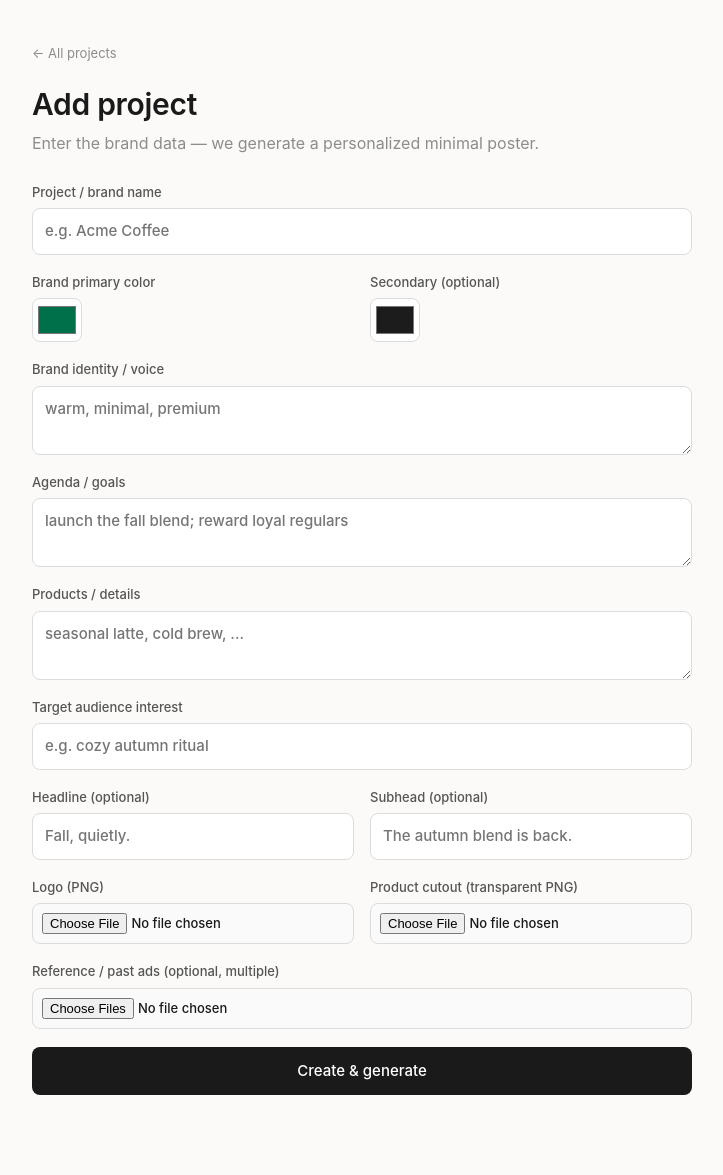
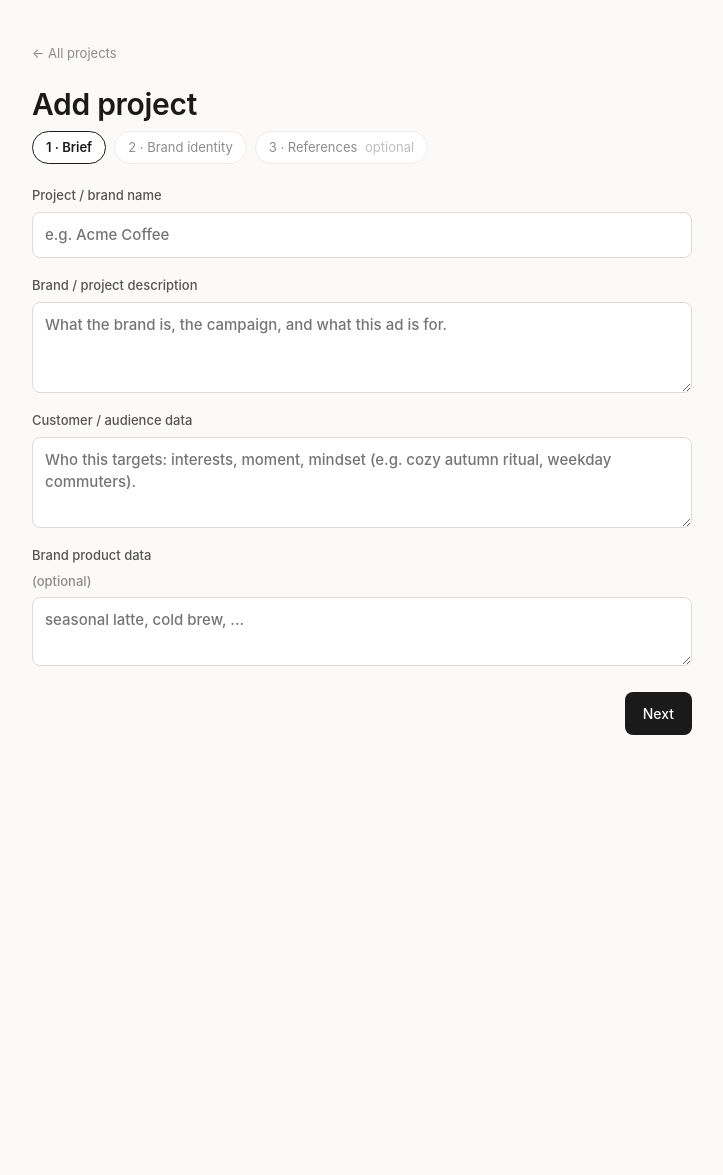
Before and after one commit to andrewcjh27/project-ad, a Flask app: page /new in a window 1280 px wide. Shown: the part 74-1249 px from the top of the page, without its empty margins (140-863 px from the left). After the commit the page ends 809 px from the top, so only its background shows below. Run offline with Flask 3, Linux system fonts and the light colour scheme.

Commit message:
Port the 3-step wizard + AI-default flow into the Flask webapp
Bring the standalone studio's structure to the server-backed app (the one with
the real pipeline):
- new.html is now a 3-step wizard — Brief (name, description, audience, product
  data) / Brand identity (colors, values, voice, agenda, headline, logo) /
  References (optional past ads + product cutout) — with client-side step
  switching and a name guard.
- app.py gains description + brand_values fields/columns (with a migration for
  older DBs) and stores them.
- generator.py defaults to AI image generation when the server has a Gemini key
  (else the minimal procedural preset), still falling back to the preset on any
  provider error; the copy brief now includes description + brand values.
- project page shows Description / Audience / Brand values; CSS adds the wizard
  step styles.

Co-Authored-By: Claude Opus 4.8 <noreply@anthropic.com>
Claude-Session: https://claude.ai/code/session_01MJXrfn2uNURtkTZawAEDTi

```diff
--- a/webapp/app.py
+++ b/webapp/app.py
@@ -36,8 +36,8 @@ os.makedirs(GENERATED, exist_ok=True)
 app = Flask(__name__)
 app.config["MAX_CONTENT_LENGTH"] = 16 * 1024 * 1024   # 16 MB upload cap
 
-FIELDS = ["name", "brand_primary", "brand_secondary", "identity", "agenda",
-          "products", "target_interest", "headline", "subhead"]
+FIELDS = ["name", "brand_primary", "brand_secondary", "description", "identity",
+          "brand_values", "agenda", "products", "target_interest", "headline", "subhead"]
 
 
 def db():
@@ -49,10 +49,16 @@ def db():
 def init_db():
     con = db()
     con.execute("""CREATE TABLE IF NOT EXISTS projects (
-        id TEXT PRIMARY KEY, name TEXT, created_at TEXT,
-        brand_primary TEXT, brand_secondary TEXT, identity TEXT, agenda TEXT,
+        id TEXT PRIMARY KEY, name TEXT, created_at TEXT, description TEXT,
+        brand_primary TEXT, brand_secondary TEXT, brand_values TEXT, identity TEXT, agenda TEXT,
         products TEXT, target_interest TEXT, headline TEXT, subhead TEXT,
         logo_path TEXT, product_path TEXT, ref_ads TEXT, poster_path TEXT, hero_seed INTEGER)""")
+    # Migrate older DBs that predate the wizard fields.
+    for col in ("description", "brand_values"):
+        try:
+            con.execute(f"ALTER TABLE projects ADD COLUMN {col} TEXT")
+        except sqlite3.OperationalError:
+            pass
     con.commit()
     con.close()
 
@@ -106,11 +112,11 @@ def create():
 
     con = db()
     con.execute(
-        """INSERT INTO projects (id,name,created_at,brand_primary,brand_secondary,identity,agenda,
-           products,target_interest,headline,subhead,logo_path,product_path,ref_ads,poster_path,hero_seed)
-           VALUES (?,?,?,?,?,?,?,?,?,?,?,?,?,?,?,?)""",
-        (pid, proj["name"], datetime.datetime.now().isoformat(timespec="seconds"),
-         proj["brand_primary"], proj["brand_secondary"], proj["identity"], proj["agenda"],
+        """INSERT INTO projects (id,name,created_at,description,brand_primary,brand_secondary,brand_values,
+           identity,agenda,products,target_interest,headline,subhead,logo_path,product_path,ref_ads,poster_path,hero_seed)
+           VALUES (?,?,?,?,?,?,?,?,?,?,?,?,?,?,?,?,?,?)""",
+        (pid, proj["name"], datetime.datetime.now().isoformat(timespec="seconds"), proj["description"],
+         proj["brand_primary"], proj["brand_secondary"], proj["brand_values"], proj["identity"], proj["agenda"],
          proj["products"], proj["target_interest"], proj["headline"], proj["subhead"],
          logo_path, product_path, json.dumps(ref_paths), poster, seed))
     con.commit()
--- a/webapp/generator.py
+++ b/webapp/generator.py
@@ -93,11 +93,16 @@ def generate_poster(project, out_path, seed=None):
     # Background: procedural by default (free); nano banana if AD_IMAGE_PROVIDER=gemini
     # (+ GEMINI_IMAGE_API_KEY). The prompt is used only when a real image model runs.
     sec = project.get("brand_secondary") or "a darker shade"
+    feel = ", ".join(x for x in (project.get("brand_values"), project.get("identity")) if x)
     img_prompt = (f"An extremely minimal, clean, flat 2D abstract background for a vertical 4:5 poster; "
                   f"a limited palette of two or three colors from {project.get('brand_primary','')} and "
-                  f"{sec}; soft gradient and fine grain, mostly empty negative space; no text, no logos, "
-                  f"no objects, no people.") + reference_style.style_to_prompt(style)
-    provider = get_image_provider(os.getenv("AD_IMAGE_PROVIDER") or "procedural")
+                  f"{sec}{('; brand feel: ' + feel) if feel else ''}; soft gradient and fine grain, mostly "
+                  f"empty negative space; no text, no logos, no objects, no people.") + reference_style.style_to_prompt(style)
+    # AI is the default when the server has a Gemini key; otherwise the minimal
+    # procedural preset. Either way, a provider error falls back to the preset.
+    default_provider = ("gemini" if (os.getenv("GEMINI_IMAGE_API_KEY") or os.getenv("GEMINI_API_KEY"))
+                        else "procedural")
+    provider = get_image_provider(os.getenv("AD_IMAGE_PROVIDER") or default_provider)
     try:
         bg = provider.generate(img_prompt, "", W, H, seed=seed, palette=(accent, deep))
     except Exception:
@@ -122,7 +127,8 @@ def generate_poster(project, out_path, seed=None):
     headline = (project.get("headline") or "").strip()
     subhead = (project.get("subhead") or "").strip()
     if not headline:
-        brief = {k: project.get(k, "") for k in ("name", "identity", "agenda", "products", "target_interest")}
+        brief = {k: project.get(k, "") for k in
+                 ("name", "description", "identity", "brand_values", "agenda", "products", "target_interest")}
         res = llm_agent.generate_brand_copy(brief)
         if res:
             headline, sub2, _ = res
--- a/webapp/static/style.css
+++ b/webapp/static/style.css
@@ -59,6 +59,16 @@ a { color: var(--ink); }
 .empty { text-align: center; padding: 70px 20px; border: 1px dashed #dcdcdc; border-radius: var(--radius); margin-top: 28px; }
 .empty p { color: var(--muted); margin: 0 0 18px; }
 
+/* Wizard */
+.steps { display: flex; gap: 8px; margin: 0 0 22px; flex-wrap: wrap; }
+.step { font-size: 13px; color: var(--muted); padding: 6px 13px; border: 1px solid var(--line); border-radius: 999px; background: #fff; cursor: pointer; }
+.step.active { color: var(--ink); border-color: var(--ink); font-weight: 600; }
+.step em { font-style: normal; opacity: .55; margin-left: 4px; }
+.page { display: flex; flex-direction: column; gap: 18px; }
+.wizard-nav { display: flex; justify-content: space-between; gap: 8px; margin-top: 8px; }
+.hidden { display: none !important; }
+.tiny { font-size: 12px; }
+
 /* Form */
 .form { display: flex; flex-direction: column; gap: 18px; max-width: 660px; margin-top: 8px; }
 .form label { display: flex; flex-direction: column; gap: 6px; font-size: 13px; font-weight: 500; color: #555; }
--- a/webapp/templates/new.html
+++ b/webapp/templates/new.html
@@ -2,50 +2,96 @@
 {% block body %}
   <a href="{{ url_for('index') }}" class="back">&larr; All projects</a>
   <h1>Add project</h1>
-  <p class="lead">Enter the brand data — we generate a personalized minimal poster.</p>
-  <form method="post" action="{{ url_for('create') }}" enctype="multipart/form-data" class="form">
+  <div class="steps">
+    <span class="step active" data-step="1" onclick="wizStep(1)">1 &middot; Brief</span>
+    <span class="step" data-step="2" onclick="wizStep(2)">2 &middot; Brand identity</span>
+    <span class="step" data-step="3" onclick="wizStep(3)">3 &middot; References <em>optional</em></span>
+  </div>
+  <form method="post" action="{{ url_for('create') }}" enctype="multipart/form-data" class="form" id="wiz">
+
+    <!-- Step 1: Brief -->
+    <div class="page" data-page="1">
       <label>Project / brand name
         <input name="name" required placeholder="e.g. Acme Coffee">
       </label>
+      <label>Brand / project description
+        <textarea name="description" rows="3" placeholder="What the brand is, the campaign, and what this ad is for."></textarea>
+      </label>
+      <label>Customer / audience data
+        <textarea name="target_interest" rows="3" placeholder="Who this targets: interests, moment, mindset (e.g. cozy autumn ritual, weekday commuters)."></textarea>
+      </label>
+      <label>Brand product data <span class="muted">(optional)</span>
+        <textarea name="products" rows="2" placeholder="seasonal latte, cold brew, ..."></textarea>
+      </label>
+    </div>
+
+    <!-- Step 2: Brand identity -->
+    <div class="page hidden" data-page="2">
       <div class="row">
         <label>Brand primary color
           <input type="color" name="brand_primary" value="#00704A">
         </label>
-      <label>Secondary (optional)
+        <label>Secondary <span class="muted">(optional)</span>
           <input type="color" name="brand_secondary" value="#1c1c1c">
         </label>
       </div>
+      <label>Brand values
+        <textarea name="brand_values" rows="2" placeholder="e.g. warmth, craft, community, quiet confidence"></textarea>
+      </label>
       <label>Brand identity / voice
-      <textarea name="identity" rows="2" placeholder="warm, minimal, premium"></textarea>
+        <textarea name="identity" rows="2" placeholder="minimal, premium, understated"></textarea>
       </label>
       <label>Agenda / goals
         <textarea name="agenda" rows="2" placeholder="launch the fall blend; reward loyal regulars"></textarea>
       </label>
-    <label>Products / details
-      <textarea name="products" rows="2" placeholder="seasonal latte, cold brew, ..."></textarea>
+      <div class="row">
+        <label>Headline <span class="muted">(blank = AI writes it)</span>
+          <input name="headline" placeholder="AI will write one">
         </label>
-    <label>Target audience interest
-      <input name="target_interest" placeholder="e.g. cozy autumn ritual">
-    </label>
-    <div class="row">
-      <label>Headline (optional)
-        <input name="headline" placeholder="Fall, quietly.">
-      </label>
-      <label>Subhead (optional)
-        <input name="subhead" placeholder="The autumn blend is back.">
+        <label>Subhead <span class="muted">(optional)</span>
+          <input name="subhead" placeholder="AI will write one">
         </label>
       </div>
-    <div class="row">
-      <label>Logo (PNG)
+      <label>Logo <span class="muted">(PNG, optional)</span>
         <input type="file" name="logo" accept="image/*">
       </label>
-      <label>Product cutout (transparent PNG)
+    </div>
+
+    <!-- Step 3: References (optional) -->
+    <div class="page hidden" data-page="3">
+      <p class="muted tiny" style="margin:0">Optional. Upload past ads or visuals whose <em>style</em> you want the new ad to resemble — these steer the AI background's palette and mood (style only, never copied).</p>
+      <label>Reference / past ad images
+        <input type="file" name="ref_ads" accept="image/*" multiple>
+      </label>
+      <label>Product cutout <span class="muted">(transparent PNG, optional)</span>
         <input type="file" name="product" accept="image/*">
       </label>
+      <p class="muted tiny">The ad is generated with AI by default (background + copy) when the server has a Gemini key; otherwise it falls back to a minimal preset background. Copy is AI-written whenever you leave the headline blank.</p>
     </div>
-    <label>Reference / past ads (optional, multiple)
-      <input type="file" name="ref_ads" accept="image/*" multiple>
-    </label>
-    <button class="btn block" type="submit">Create &amp; generate</button>
+
+    <div class="wizard-nav">
+      <button class="btn ghost" type="button" id="wizBack" onclick="wizGo(-1)" style="visibility:hidden">Back</button>
+      <button class="btn" type="button" id="wizNext" onclick="wizGo(1)">Next</button>
+      <button class="btn" type="submit" id="wizSubmit" style="display:none">Create &amp; generate</button>
+    </div>
   </form>
+
+  <script>
+    let ws = 1;
+    function wizStep(n){
+      ws = Math.max(1, Math.min(3, n));
+      document.querySelectorAll('#wiz .page').forEach(p => p.classList.toggle('hidden', +p.dataset.page !== ws));
+      document.querySelectorAll('.step').forEach(s => s.classList.toggle('active', +s.dataset.step === ws));
+      document.getElementById('wizBack').style.visibility = ws === 1 ? 'hidden' : 'visible';
+      document.getElementById('wizNext').style.display = ws === 3 ? 'none' : '';
+      document.getElementById('wizSubmit').style.display = ws === 3 ? '' : 'none';
+    }
+    function wizGo(d){
+      if (d > 0 && ws === 1){                              // require a name before leaving step 1
+        const nm = document.querySelector('[name=name]');
+        if (nm && !nm.value.trim()){ nm.reportValidity(); return; }
+      }
+      wizStep(ws + d);
+    }
+  </script>
 {% endblock %}
--- a/webapp/templates/project.html
+++ b/webapp/templates/project.html
@@ -10,7 +10,9 @@
       </form>
     </div>
     <dl class="meta">
-      <dt>Target interest</dt><dd>{{ p['target_interest'] or '—' }}</dd>
+      <dt>Description</dt><dd>{{ p['description'] or '—' }}</dd>
+      <dt>Audience</dt><dd>{{ p['target_interest'] or '—' }}</dd>
+      <dt>Brand values</dt><dd>{{ p['brand_values'] or '—' }}</dd>
       <dt>Identity</dt><dd>{{ p['identity'] or '—' }}</dd>
       <dt>Agenda</dt><dd>{{ p['agenda'] or '—' }}</dd>
       <dt>Products</dt><dd>{{ p['products'] or '—' }}</dd>
```
Lines whose indentation alone changed are shown as unchanged.
